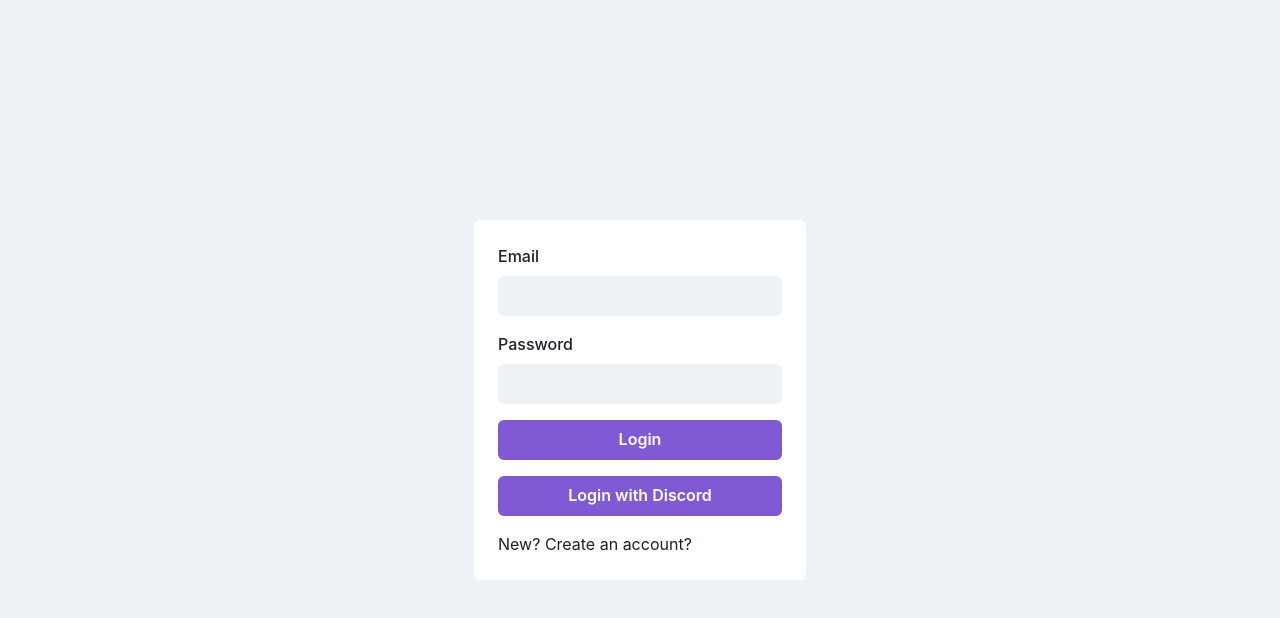
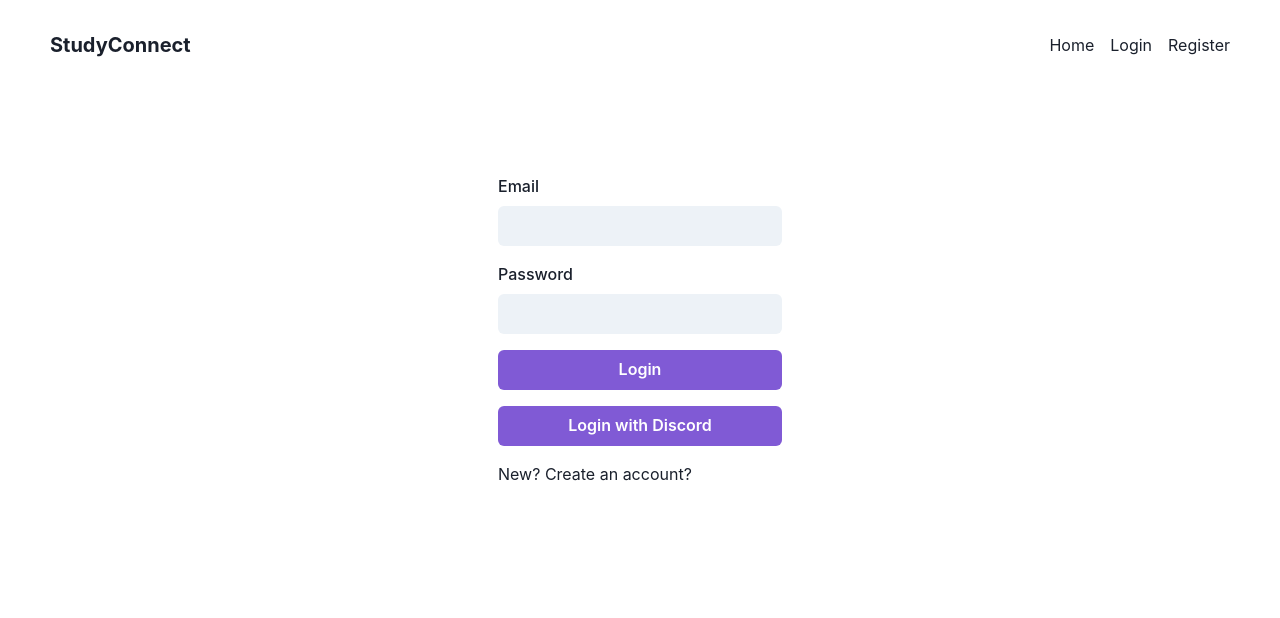
Before and after one commit to urieloalves/studyconnect-app, a Next.js app: page /login in a window 1280 px wide. Shown: the top 618 px of the page. Built offline with nearby package versions, Linux system fonts and the light colour scheme.

Commit message:
add home

```diff
--- /dev/null
+++ b/src/components/Header/index.tsx
@@ -0,0 +1,51 @@
+import { useAuth } from "@/hooks/useAuth";
+import {
+  Button,
+  Flex,
+  Link as ChakraLink,
+  Stack,
+  Text,
+  Tooltip,
+} from "@chakra-ui/react";
+import { useRouter } from "next/router";
+
+export function Header() {
+  const router = useRouter();
+  const { token } = useAuth();
+
+  return (
+    <Flex
+      padding="30px 10px 30px 10px"
+      margin="auto"
+      maxWidth="1200px"
+      justifyContent="space-between"
+      alignItems="center"
+    >
+      <Text
+        fontSize="20px"
+        fontWeight="700"
+        mr="20px"
+        cursor="pointer"
+        onClick={() => router.push("/")}
+      >
+        StudyConnect
+      </Text>
+
+      <Stack direction="row" spacing="16px" alignItems="center">
+        {token ? (
+          <ChakraLink onClick={() => router.push("/groups")}>
+            My Groups
+          </ChakraLink>
+        ) : (
+          <>
+            <ChakraLink onClick={() => router.push("/")}>Home</ChakraLink>
+            <ChakraLink onClick={() => router.push("/login")}>Login</ChakraLink>
+            <ChakraLink onClick={() => router.push("/register")}>
+              Register
+            </ChakraLink>
+          </>
+        )}
+      </Stack>
+    </Flex>
+  );
+}
--- a/src/pages/_app.tsx
+++ b/src/pages/_app.tsx
@@ -1,3 +1,4 @@
+import { Header } from "@/components/Header";
 import { AuthProvider } from "@/hooks/useAuth";
 import "@/styles/globals.css";
 import { ChakraProvider } from "@chakra-ui/react";
@@ -7,6 +8,7 @@ export default function App({ Component, pageProps }: AppProps) {
   return (
     <ChakraProvider>
       <AuthProvider>
+        <Header />
         <Component {...pageProps} />
       </AuthProvider>
     </ChakraProvider>
--- a/src/pages/_document.tsx
+++ b/src/pages/_document.tsx
@@ -1,3 +1,4 @@
+import { Header } from "@/components/Header";
 import { Html, Head, Main, NextScript } from "next/document";
 
 export default function Document() {
--- a/src/pages/login/index.tsx
+++ b/src/pages/login/index.tsx
@@ -26,8 +26,8 @@ export default function Login() {
   });
 
   return (
-    <Flex bg="gray.100" align="center" justify="center" h="100vh">
-      <Box bg="white" p={6} rounded="md">
+    <Flex h="fit-content" justify="center">
+      <Box mt="60px" p={6} rounded="md" w="fit-content">
         <form onSubmit={formik.handleSubmit}>
           <VStack spacing={4} align="flex-start">
             <FormControl>
--- a/src/pages/register/index.tsx
+++ b/src/pages/register/index.tsx
@@ -32,8 +32,8 @@ export default function Register() {
   });
 
   return (
-    <Flex bg="gray.100" align="center" justify="center" h="100vh">
-      <Box bg="white" p={6} rounded="md">
+    <Flex h="fit-content" justify="center">
+      <Box mt="60x" p={6} rounded="md" w="fit-content">
         <form onSubmit={formik.handleSubmit}>
           <VStack spacing={4} align="flex-start">
             <FormControl>
```
Also changed, not shown: src/pages/auth/index.tsx (deleted, +0 -12 lines), src/pages/index.tsx (+18 -3 lines).
